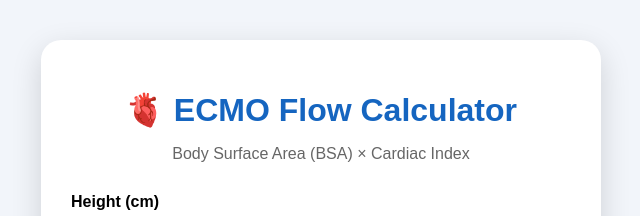
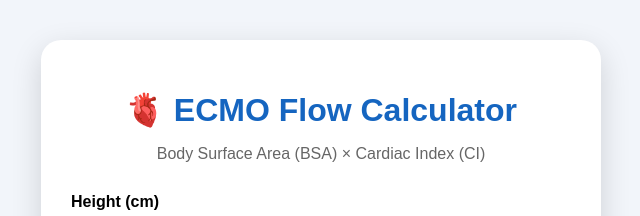
Before and after one commit to orzaeee-rgb/ecmo-flow-calculator, a website: page index.html in a window 1280 px wide. Shown: the top 216 px of the page, 319-959 px from the left. Drawn offline with Linux system fonts and the light colour scheme.

Commit message:
Add text

```diff
--- a/index.html
+++ b/index.html
@@ -14,7 +14,7 @@
 
     <h1>🫀 ECMO Flow Calculator</h1>
 
-    <p>Body Surface Area (BSA) × Cardiac Index</p>
+    <p>Body Surface Area (BSA) × Cardiac Index (CI)</p>
 
     <label>Height (cm)</label>
     <input type="number" id="height">
```
